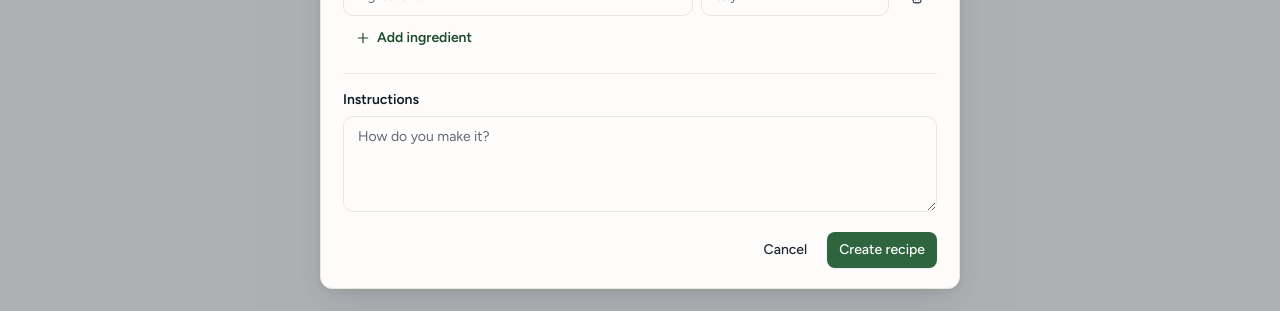
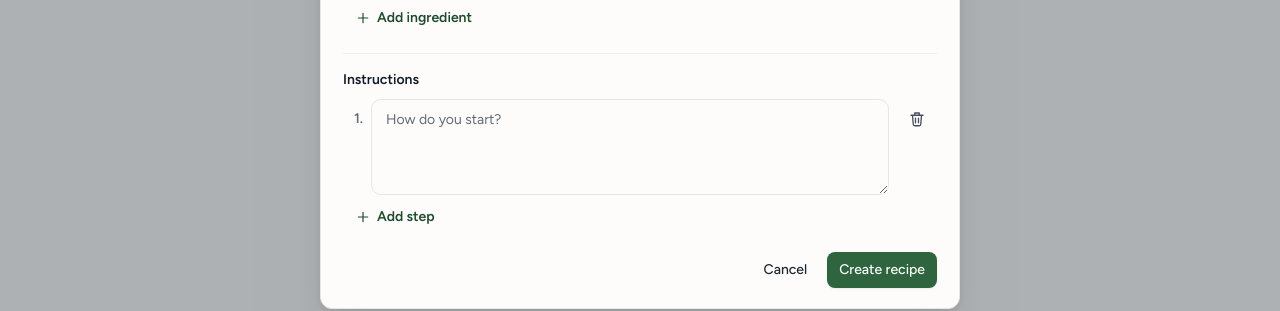
Before and after one commit to DoodleHub/basku, a Next.js app: page /recipes in a window 1280 px wide. Both pictures are taken after typing "Sample" into the empty fields and a click on the button "Create recipe". Shown: the part 399-710 px from the top of the page. Built offline with nearby package versions, Linux system fonts and the light colour scheme; no server answers; the database is empty.

Commit message:
chore: refactor

```diff
--- a/components/recipes/recipe-detail.tsx
+++ b/components/recipes/recipe-detail.tsx
@@ -2,7 +2,12 @@
 
 import { useRef, useState } from "react";
 import { Button, Card, CartIcon, Divider, PencilIcon } from "@/components/ui";
-import { groceries, useStore, type Recipe } from "@/lib/store";
+import {
+  groceries,
+  instructionSteps,
+  useStore,
+  type Recipe,
+} from "@/lib/store";
 
 export function RecipeDetail({
   recipe,
@@ -16,6 +21,7 @@ export function RecipeDetail({
   );
   const [status, setStatus] = useState("");
   const timer = useRef<ReturnType<typeof setTimeout>>(undefined);
+  const steps = instructionSteps(recipe.instructions);
 
   const addToList = () => {
     const added = groceries.addIngredients(list.id, recipe.ingredients);
@@ -85,9 +91,17 @@ export function RecipeDetail({
       <h3 className="mt-[15px] text-label font-semibold text-ink-900">
         Instructions
       </h3>
-      <p className="mt-1 text-label whitespace-pre-line text-ink-600">
-        {recipe.instructions || "No instructions yet."}
-      </p>
+      {steps.length > 0 ? (
+        <ol className="mt-1.5 flex list-decimal flex-col gap-1.5 pl-5 text-label text-ink-600 marker:font-semibold marker:text-ink-500">
+          {steps.map((step, i) => (
+            <li key={i} className="pl-1">
+              {step}
+            </li>
+          ))}
+        </ol>
+      ) : (
+        <p className="mt-1 text-label text-ink-500">No instructions yet.</p>
+      )}
     </Card>
   );
 }
--- a/components/recipes/recipe-editor.tsx
+++ b/components/recipes/recipe-editor.tsx
@@ -15,7 +15,13 @@ import {
   TrashIcon,
 } from "@/components/ui";
 import { cn } from "@/lib/cn";
-import { recipes, uid, type Ingredient, type Recipe } from "@/lib/store";
+import {
+  instructionSteps,
+  recipes,
+  uid,
+  type Ingredient,
+  type Recipe,
+} from "@/lib/store";
 import { RecipeImage } from "./recipe-card";
 
 /** Downscale a chosen photo to a JPEG small enough for quick uploads. */
@@ -40,6 +46,10 @@ const blankIngredient = (): Ingredient => ({
   name: "",
   quantity: "",
 });
+
+type Step = { id: string; text: string };
+
+const blankStep = (): Step => ({ id: uid(), text: "" });
 
 export function RecipeEditor({
   recipe,
@@ -67,7 +77,19 @@ export function RecipeEditor({
   /** True while a chosen photo is being downscaled. */
   const [preparing, setPreparing] = useState(false);
   const [error, setError] = useState("");
-  const [instructions, setInstructions] = useState(recipe?.instructions ?? "");
+  const [steps, setSteps] = useState<Step[]>(() => {
+    const saved = instructionSteps(recipe?.instructions ?? "");
+    return saved.length
+      ? saved.map((text) => ({ id: uid(), text }))
+      : [blankStep()];
+  });
+  /** The step to focus when it mounts, i.e. one just added. */
+  const [focusStepId, setFocusStepId] = useState<string>();
+  /** Steps can't contain newlines, since they're stored newline-separated. */
+  const instructions = steps
+    .map((s) => s.text.replace(/\s*\n\s*/g, " ").trim())
+    .filter(Boolean)
+    .join("\n");
   const [ingredients, setIngredients] = useState<Ingredient[]>(
     recipe?.ingredients.length ? recipe.ingredients : [blankIngredient()],
   );
@@ -76,7 +98,7 @@ export function RecipeEditor({
     name !== (recipe?.name ?? "") ||
     minutes !== String(recipe?.minutes ?? "") ||
     image !== recipe?.image ||
-    instructions !== (recipe?.instructions ?? "") ||
+    instructions !== instructionSteps(recipe?.instructions ?? "").join("\n") ||
     ingredients.some((i) => {
       const saved = recipe?.ingredients.find((x) => x.id === i.id);
       return (
@@ -92,6 +114,20 @@ export function RecipeEditor({
       list.map((i) => (i.id === id ? { ...i, ...patch } : i)),
     );
 
+  const updateStep = (id: string, text: string) =>
+    setSteps((list) => list.map((s) => (s.id === id ? { ...s, text } : s)));
+
+  const addStep = (afterId?: string) => {
+    const step = blankStep();
+    setSteps((list) => {
+      const at = afterId ? list.findIndex((s) => s.id === afterId) + 1 : 0;
+      return at > 0
+        ? [...list.slice(0, at), step, ...list.slice(at)]
+        : [...list, step];
+    });
+    setFocusStepId(step.id);
+  };
+
   const save = async (e: FormEvent) => {
     e.preventDefault();
     if (!name.trim()) return;
@@ -105,7 +141,7 @@ export function RecipeEditor({
           name: name.trim(),
           minutes: Math.min(10000, Math.max(0, parseInt(minutes, 10) || 0)),
           image: photo ? undefined : image,
-          instructions: instructions.trim(),
+          instructions,
           ingredients: ingredients
             .filter((i) => i.name.trim())
             .map((i) => ({
@@ -267,18 +303,56 @@ export function RecipeEditor({
 
         <Divider className="mt-5" />
 
-        <Field
-          label="Instructions"
-          htmlFor="recipe-instructions"
-          className="mt-4"
+        <h3 className="mt-4 text-label font-semibold text-ink-900">
+          Instructions
+        </h3>
+        <ol className="mt-2 flex flex-col gap-2">
+          {steps.map((step, i) => (
+            <li key={step.id} className="flex items-start gap-2">
+              <span
+                aria-hidden
+                className="flex h-10 w-5 shrink-0 items-center justify-end text-label font-semibold text-ink-500"
+              >
+                {i + 1}.
+              </span>
+              <Textarea
+                aria-label={`Step ${i + 1}`}
+                placeholder={i === 0 ? "How do you start?" : "What's next?"}
+                rows={1}
+                value={step.text}
+                autoFocus={step.id === focusStepId}
+                onChange={(e) => updateStep(step.id, e.target.value)}
+                onKeyDown={(e) => {
+                  // Enter starts a new step; Shift+Enter is swallowed too,
+                  // since a step is a single paragraph.
+                  if (e.key === "Enter" && !e.nativeEvent.isComposing) {
+                    e.preventDefault();
+                    addStep(step.id);
+                  }
+                }}
+                className="field-sizing-content min-h-10 min-w-0 flex-1 resize-none py-2"
+              />
+              <IconButton
+                label={`Remove step ${i + 1}`}
+                className="size-10"
+                onClick={() =>
+                  setSteps((list) => list.filter((x) => x.id !== step.id))
+                }
+              >
+                <TrashIcon size={18} />
+              </IconButton>
+            </li>
+          ))}
+        </ol>
+        <Button
+          variant="link"
+          size="sm"
+          icon={<PlusIcon size={16} />}
+          onClick={() => addStep()}
+          className="mt-3 font-semibold"
         >
-          <Textarea
-            id="recipe-instructions"
-            value={instructions}
-            onChange={(e) => setInstructions(e.target.value)}
-            placeholder="How do you make it?"
-          />
-        </Field>
+          Add step
+        </Button>
 
         {error && (
           <p role="alert" className="mt-4 text-label text-danger-600">
--- a/lib/store.ts
+++ b/lib/store.ts
@@ -21,8 +21,16 @@ export type Recipe = {
   minutes: number;
   image?: string;
   ingredients: Ingredient[];
+  /** Steps separated by newlines; see `instructionSteps`. */
   instructions: string;
 };
+
+/** Split stored instructions into their non-empty steps. */
+export const instructionSteps = (instructions: string) =>
+  instructions
+    .split("\n")
+    .map((s) => s.trim())
+    .filter(Boolean);
 
 export type State = {
   status: "loading" | "ready" | "error";
```
